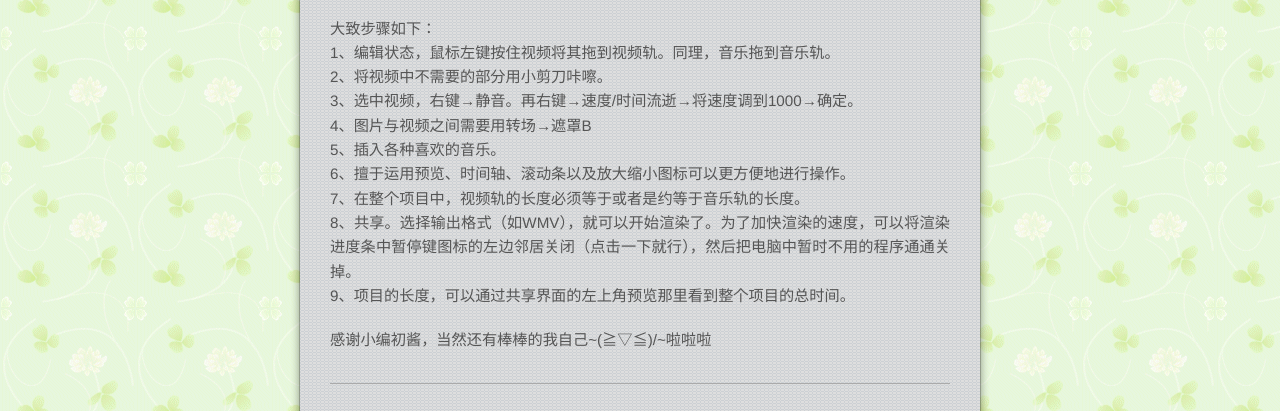
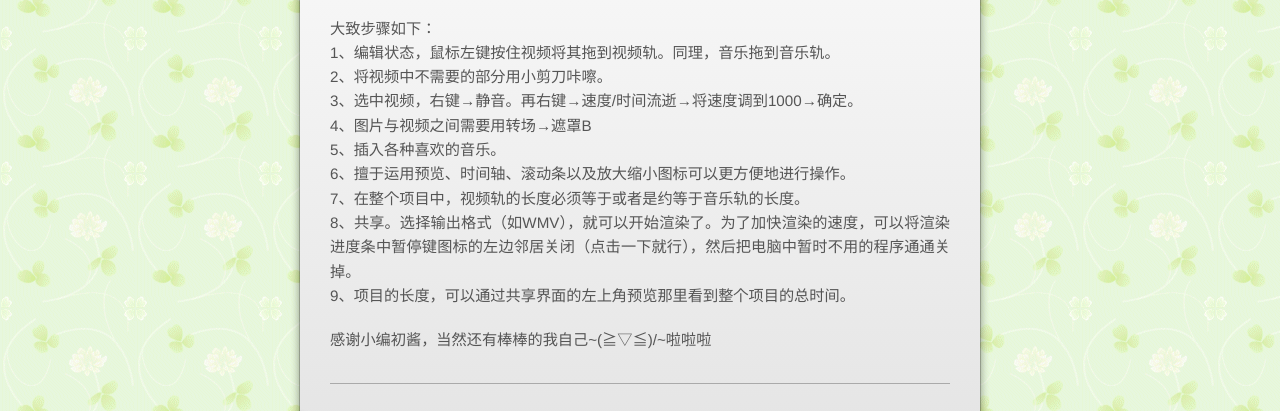
Before and after one commit to lu0die/lu0die.github.io, a plain HTML site: page index.html in a window 1280 px wide. Shown: the part 232-643 px from the top of the page. Drawn offline with nearby package versions, Linux system fonts and the light colour scheme; a script that the page names is missing; a web font is replaced by a local one.

Commit message:
Site updated: 2015-10-24 10:52:14

```diff
--- a/css/style.css
+++ b/css/style.css
@@ -49,7 +49,11 @@ strong {
   font-weight: 700;
 }
 .content {
-  background: url("images/checker.png");
+  background: -webkit-linear-gradient(#fafafa, #dedede 700px);
+  background: -moz-linear-gradient(#fafafa, #dedede 700px);
+  background: -o-linear-gradient(#fafafa, #dedede 700px);
+  background: -ms-linear-gradient(#fafafa, #dedede 700px);
+  background: linear-gradient(#fafafa, #dedede 700px);
   -webkit-border-radius: 0 0 8px 8px;
   border-radius: 0 0 8px 8px;
   border-top: 1px solid #fff;
```
